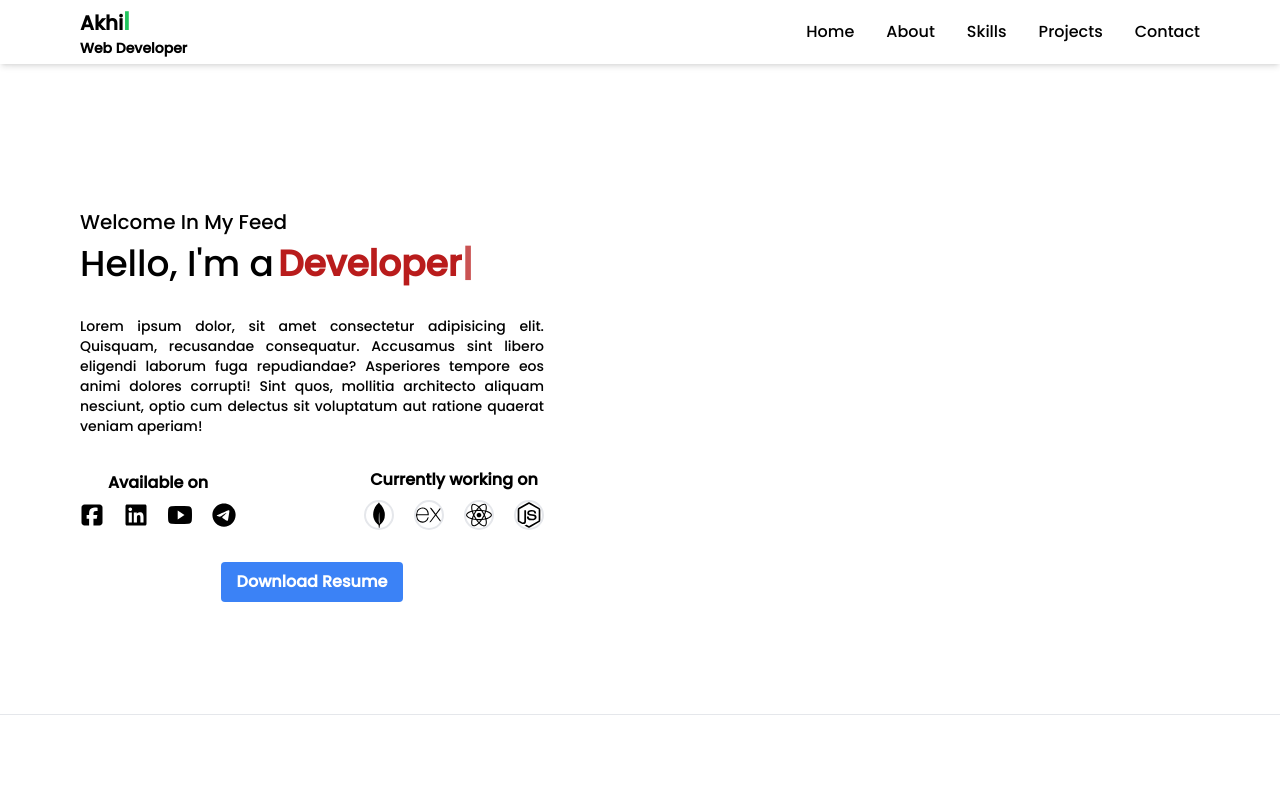
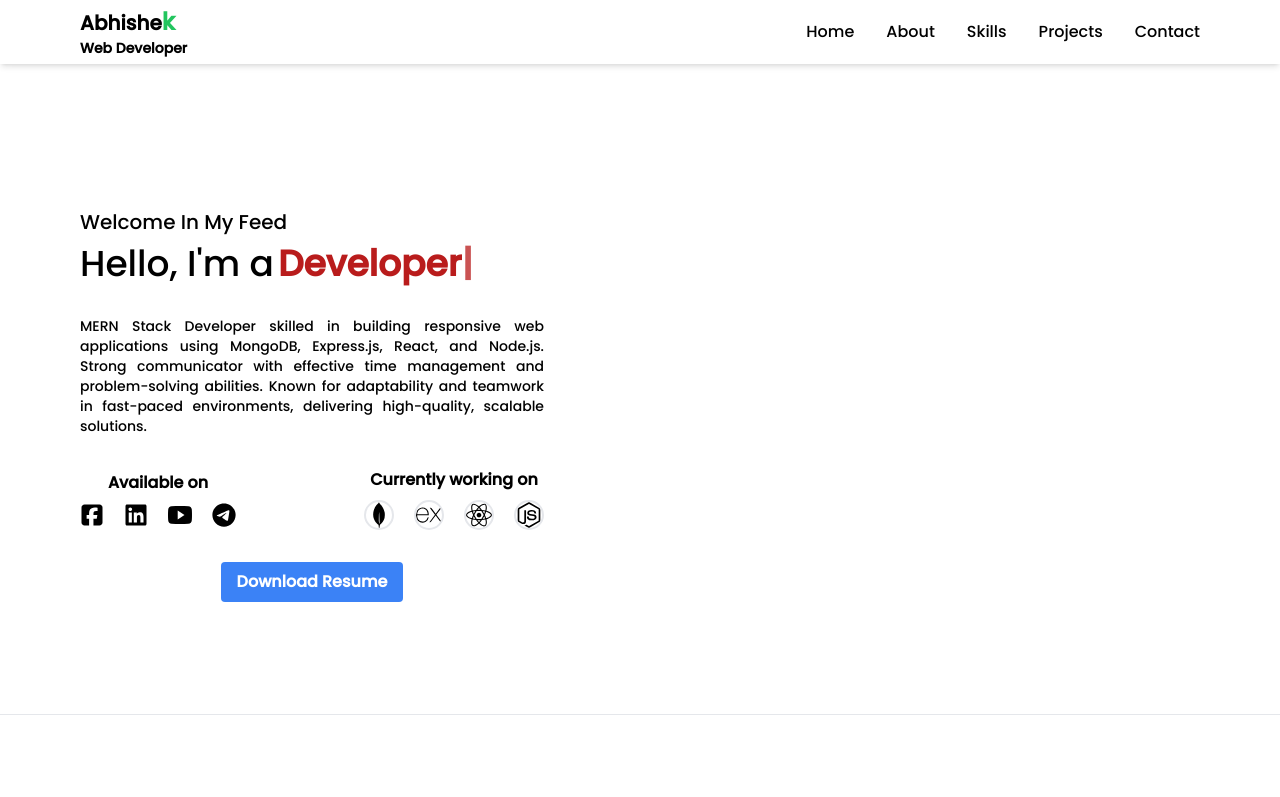
Before and after one commit to abhishek7631/myPortfolio, a React (Vite) app: page / in a window 1280 px wide. Shown: the top 797 px of the page. Built offline with nearby package versions, Linux system fonts and the light colour scheme.

Commit message:
modified code

```diff
--- a/src/components/Home.jsx
+++ b/src/components/Home.jsx
@@ -36,11 +36,11 @@ function Home() {
             </div>
             <br />
             <p className="text-sm md:text-md text-justify">
-              Lorem ipsum dolor, sit amet consectetur adipisicing elit.
-              Quisquam, recusandae consequatur. Accusamus sint libero eligendi
-              laborum fuga repudiandae? Asperiores tempore eos animi dolores
-              corrupti! Sint quos, mollitia architecto aliquam nesciunt, optio
-              cum delectus sit voluptatum aut ratione quaerat veniam aperiam!
+              MERN Stack Developer skilled in building responsive web
+              applications using MongoDB, Express.js, React, and Node.js. Strong
+              communicator with effective time management and problem-solving
+              abilities. Known for adaptability and teamwork in fast-paced
+              environments, delivering high-quality, scalable solutions.
             </p>
             <br />
             {/* Social Media Icons */}
--- a/src/components/Navbar.jsx
+++ b/src/components/Navbar.jsx
@@ -34,7 +34,7 @@ function Navbar() {
           <div className=" flex space-x-2">
             {/* <img src={pic} className="h-12 w-12 rounded-full" alt="" /> */}
             <h1 className="font-semibold text-xl cursor-pointer">
-              Akhi<span className="text-green-500 text-2xl">l</span>
+              Abhishe<span className="text-green-500 text-2xl">k</span>
               <p className="text-sm">Web Developer</p>
             </h1>
           </div>
```
